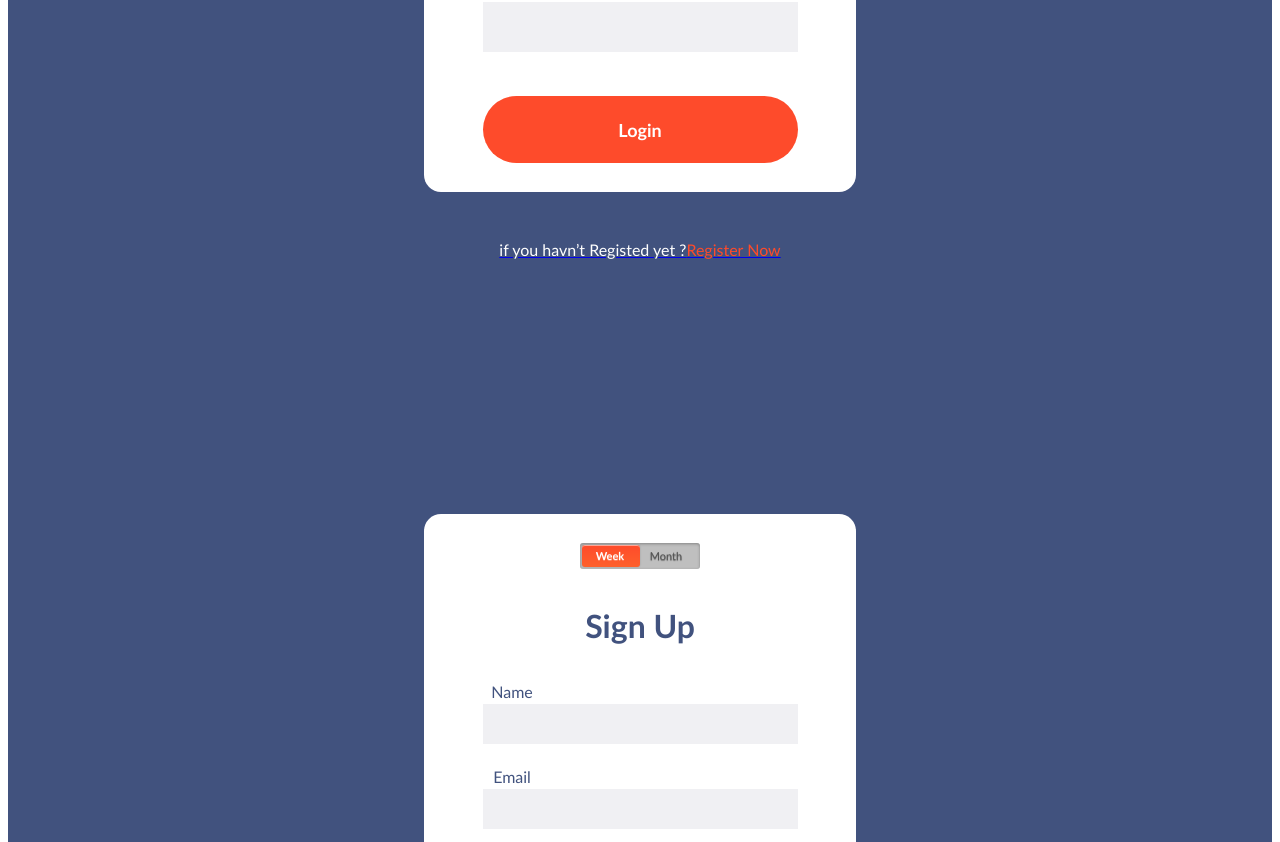
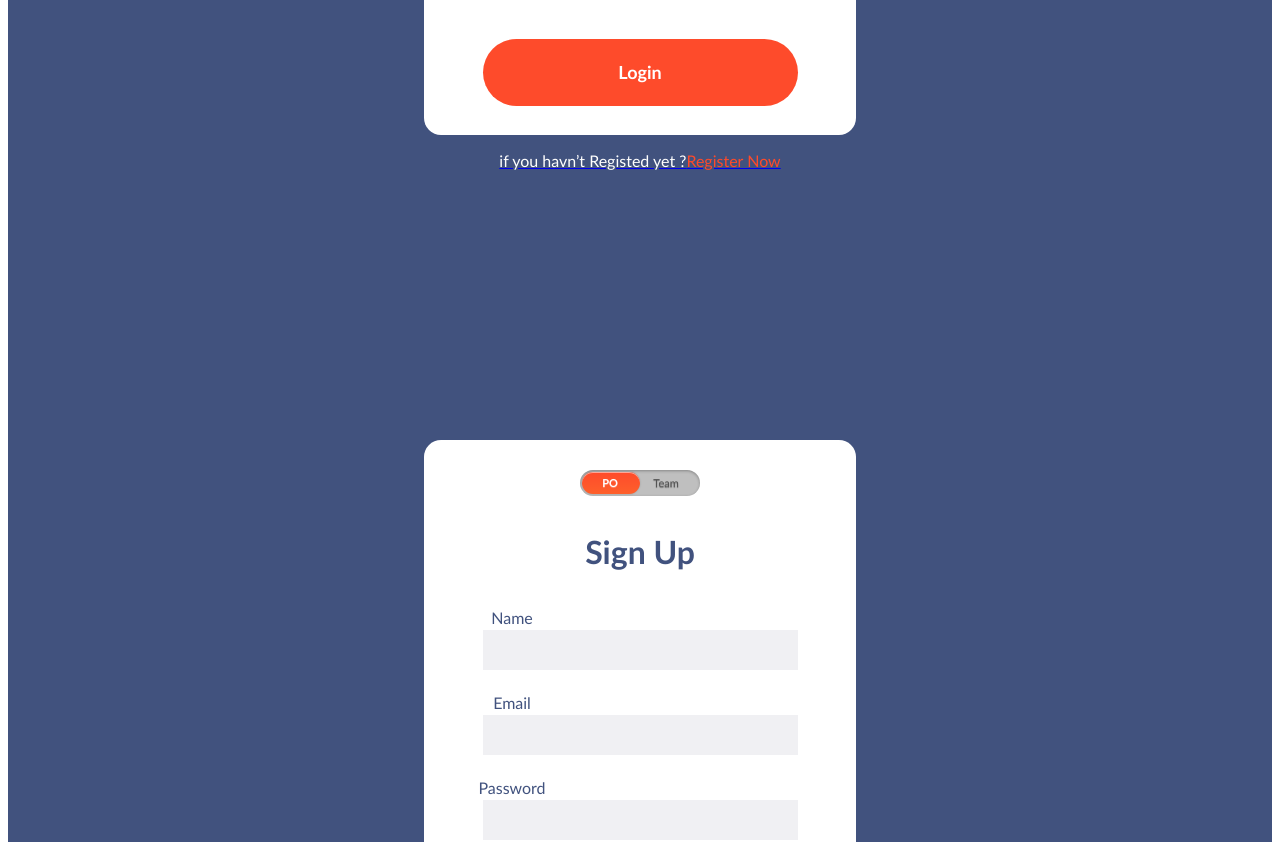
Before and after one commit to jolivert/Fullstack_project, a React (Vite) app in the folder FRONTEND/: page / in a window 1280 px wide. Shown: the part 488-1330 px from the top of the page. Built offline with nearby package versions, Linux system fonts and the light colour scheme.

Commit message:
refactor: Add style btn initial

```diff
--- a/FRONTEND/src/assets/style/login.css
+++ b/FRONTEND/src/assets/style/login.css
@@ -4,52 +4,56 @@
   justify-content: center;
   align-items: center;
   height: 100vh;
-    background-color:#41527E;
-    color:#41527E;
+  background-color: #41527e;
+  color: #41527e;
 }
 
-.box-signin{
+.box-signin {
   align-items: center;
   flex-direction: column;
   display: flex;
   justify-content: center;
   height: 30em;
   width: 27em;
-    background-color: #FFFFFF;
+  background-color: #ffffff;
   border-radius: 17px;
 }
 
-.box-signin input{
+.box-signin input {
   border: none;
   margin-bottom: 2em;
   width: 315px;
   height: 50px;
   left: 574px;
   top: 431px;
-    background: #F0F0F3;
+  background: #f0f0f3;
 }
-.box-signin p{
+.box-signin p {
   margin-left: -16em;
-
 }
 
-.box-signin button{
-    font-size:large;
-    font-weight:700;
+.box-signin button {
+  font-size: large;
+  font-weight: 700;
   margin-top: 1em;
-    color: #FFFFFF;
+  color: #ffffff;
   border: none;
   width: 315px;
   height: 67px;
-    left: calc(50% - 315px/2 + 11.5px);
-    top: calc(50% - 67px/2 + 169.5px);
-    background: #FE4B2B;
+  left: calc(50% - 315px / 2 + 11.5px);
+  top: calc(50% - 67px / 2 + 169.5px);
+  background: #fe4b2b;
   border-radius: 44px;
 }
-.registerNow{
-   color:#FFFFFF;
+
+.box-signin button:hover {
+  text-shadow: 0 4px rgba(234, 28, 28, 0.956);
+}
+
+.registerNow {
+  color: #ffffff;
   margin: 1em;
 }
-.registerNow span{
-    color: #FE4B2B;
+.registerNow span {
+  color: #fe4b2b;
 }
--- a/FRONTEND/src/assets/style/singUp.css
+++ b/FRONTEND/src/assets/style/singUp.css
@@ -5,8 +5,7 @@
   height: 26px;
   width: 120px;
   background: rgba(0, 0, 0, 0.25);
-    border-radius: 3px;
-    -webkit-box-shadow: inset 0 1px 3px rgba(0, 0, 0, 0.3), 0 1px rgba(255, 255, 255, 0.1);
+  border-radius: 44px;
   box-shadow: inset 0 1px 3px rgba(0, 0, 0, 0.3), 0 1px rgba(255, 255, 255, 0.1);
 }
 
@@ -43,9 +42,6 @@
   font-weight: bold;
   color: #ffffff;
   text-shadow: 0 1px rgba(255, 255, 255, 0.25);
-    -webkit-transition: 0.15s ease-out;
-    -moz-transition: 0.15s ease-out;
-    -o-transition: 0.15s ease-out;
   transition: 0.15s ease-out;
 }
 
@@ -61,9 +57,9 @@
   left: 2px;
   width: 58px;
   height: 22px;
-    background: #FE4B2B;
-    border-radius: 3px;
-    background-image: linear-gradient(to bottom, #FE4B2B, #fe632bdf);
+  background: #fe4b2b;
+  border-radius: 44px;
+  background-image: linear-gradient(to bottom, #fe4b2b, #fe632bdf);
   box-shadow: inset 0 1px rgba(255, 255, 255, 0.5), 0 0 2px rgba(0, 0, 0, 0.2);
   transition: left 0.15s ease-out;
 }
@@ -76,50 +72,46 @@
   justify-content: center;
   align-items: center;
   height: 100vh;
-    background-color:#41527E;
-    color:#41527E;
+  background-color: #41527e;
+  color: #41527e;
 }
 
-.box-signup{
+.box-signup {
   align-items: center;
   flex-direction: column;
   display: flex;
   justify-content: center;
   height: 35em;
   width: 27em;
-    background-color: #FFFFFF;
+  background-color: #ffffff;
   border-radius: 17px;
 }
-.box-signup p{
+.box-signup p {
   margin-left: -16em;
   margin-bottom: 3px;
 }
 
-.box-signup input{
+.box-signup input {
   border: none;
-    margin-bottom: .5em;
+  margin-bottom: 0.5em;
   width: 315px;
   height: 40px;
-    background: #F0F0F3;
+  background: #f0f0f3;
 }
 
-.box-signup button{
-    font-size:large;
-    font-weight:700;
+.box-signup button {
+  font-size: large;
+  font-weight: 700;
   margin: 2em;
-    color: #FFFFFF;
+  color: #ffffff;
   border: none;
   width: 315px;
   height: 67px;
-    left: calc(50% - 315px/2 + 11.5px);
-    top: calc(50% - 67px/2 + 169.5px);
-    background: #FE4B2B;
+  left: calc(50% - 315px / 2 + 11.5px);
+  top: calc(50% - 67px / 2 + 169.5px);
+  background: #fe4b2b;
   border-radius: 44px;
 }
-.registerNow{
-   color:#FFFFFF;
-   margin-top: 3em;
+.box-signup button:hover {
+  text-shadow: 0 4px rgba(234, 28, 28, 0.956);
 }
-.registerNow span{
-    color: #FE4B2B;
-}
--- a/FRONTEND/src/components/SignUp.jsx
+++ b/FRONTEND/src/components/SignUp.jsx
@@ -8,9 +8,9 @@ const SingUp = () => {
       <div class="containerSingUp">
       <div class="switch">
         <input type="radio" className='switch-input' name="view" value="week" id="week" checked/>
-          <label for="week" class="switch-label switch-label-off">Week</label>
+          <label for="week" class="switch-label switch-label-off">PO</label>
           <input type="radio" class="switch-input" name="view" value="month" id="month"/>
-          <label for="month" class="switch-label switch-label-on">Month</label>
+          <label for="month" class="switch-label switch-label-on">Team</label>
           <span class="switch-selection"></span>
       </div>
     </div>
--- a/FRONTEND/src/pages/Layout.jsx
+++ b/FRONTEND/src/pages/Layout.jsx
@@ -1,15 +1,14 @@
 import React from "react";
 import { Outlet } from "react-router-dom";
-import Header from "../components/Header.jsx";
+
 
 
 
 const Layout = () => {
   return (
     <div>
-      <Header />
+      {/* <Header /> */}
       <Outlet />
-
     </div>
   );
 };
```
Lines whose indentation alone changed are shown as unchanged.
